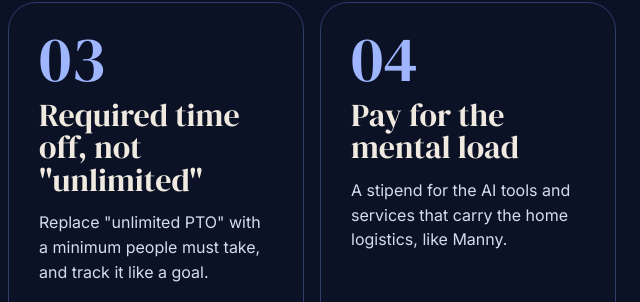
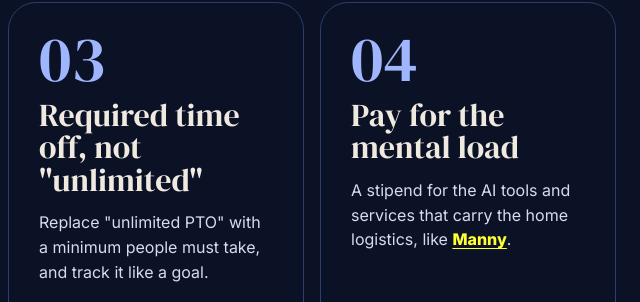
Before and after one commit to chaunceynartey/chaunceynartey-site, a plain HTML site: page speaking/index.html in a window 1280 px wide. Shown: the part 8018-8320 px from the top of the page, 640-1280 px from the left. Drawn offline with Linux system fonts and the light colour scheme.

Commit message:
For Companies: link Manny to Run Home Manny section
Co-Authored-By: Claude Opus 5.5 <noreply@anthropic.com>
Claude-Session: https://claude.ai/code/session_01QyPfgjfEC59gJDqyBHybk5

```diff
--- a/speaking/index.html
+++ b/speaking/index.html
@@ -220,7 +220,7 @@ sup{font-size:0.3em;vertical-align:super;font-family:"Inter",sans-serif;font-wei
         <div style="border: 1px solid #2c3d6e; border-radius: 28px; padding: 30px; display: flex; flex-direction: column; gap: 14px;"><p style="font-family: 'DM Serif Display', Georgia, serif; font-size: 64px; line-height: 0.8; color: #9fb6ff;">01</p><h3 style="font-family: 'DM Serif Display', Georgia, serif; font-size: 32px; line-height: 1.02; color: #efe9df;">Let people work wherever the work can get done</h3><p style="font-size: 16px; line-height: 1.55; color: #d6dcef;">If the work can be done from the kitchen table while a kid is home sick, let it be done there, without anyone asking permission.</p><p style="margin-top: auto; border-top: 1px solid #2c3d6e; padding-top: 12px; font-size: 14px; line-height: 1.5; color: #9fb6ff;"><b>Why:</b> In a randomized trial of 1,612 employees, working from home two days a week cut quits by about a third, with no drop in performance reviews or promotions. Quits fell most among women.</p></div>
         <div style="border: 1px solid #2c3d6e; border-radius: 28px; padding: 30px; display: flex; flex-direction: column; gap: 14px;"><p style="font-family: 'DM Serif Display', Georgia, serif; font-size: 64px; line-height: 0.8; color: #9fb6ff;">02</p><h3 style="font-family: 'DM Serif Display', Georgia, serif; font-size: 32px; line-height: 1.02; color: #efe9df;">Home is allowed at work</h3><p style="font-size: 16px; line-height: 1.55; color: #d6dcef;">Booking the doctor and taking the school's call happen on company time, without anyone sneaking into a stairwell to do it.</p><p style="margin-top: auto; border-top: 1px solid #2c3d6e; padding-top: 12px; font-size: 14px; line-height: 1.5; color: #9fb6ff;"><b>Why:</b> 47% of employees already say caregiving affects their work all or most of the time. The only choice is whether they handle it openly or in hiding.</p></div>
         <div style="border: 1px solid #2c3d6e; border-radius: 28px; padding: 30px; display: flex; flex-direction: column; gap: 14px;"><p style="font-family: 'DM Serif Display', Georgia, serif; font-size: 64px; line-height: 0.8; color: #9fb6ff;">03</p><h3 style="font-family: 'DM Serif Display', Georgia, serif; font-size: 32px; line-height: 1.02; color: #efe9df;">Required time off, not "unlimited"</h3><p style="font-size: 16px; line-height: 1.55; color: #d6dcef;">Replace "unlimited PTO" with a minimum people must take, and track it like a goal.</p><p style="margin-top: auto; border-top: 1px solid #2c3d6e; padding-top: 12px; font-size: 14px; line-height: 1.5; color: #9fb6ff;"><b>Why:</b> "Unlimited" doesn't add rest. In payroll data from about 1,000 companies, people on unlimited plans took about 12 days a year, roughly the same as people on capped plans.</p></div>
-        <div style="border: 1px solid #2c3d6e; border-radius: 28px; padding: 30px; display: flex; flex-direction: column; gap: 14px;"><p style="font-family: 'DM Serif Display', Georgia, serif; font-size: 64px; line-height: 0.8; color: #9fb6ff;">04</p><h3 style="font-family: 'DM Serif Display', Georgia, serif; font-size: 32px; line-height: 1.02; color: #efe9df;">Pay for the mental load</h3><p style="font-size: 16px; line-height: 1.55; color: #d6dcef;">A stipend for the AI tools and services that carry the home logistics, like Manny.</p><p style="margin-top: auto; border-top: 1px solid #2c3d6e; padding-top: 12px; font-size: 14px; line-height: 1.5; color: #9fb6ff;"><b>Why:</b> Replacing one employee costs one-half to two times their salary. Support costs less than turnover.</p></div>
+        <div style="border: 1px solid #2c3d6e; border-radius: 28px; padding: 30px; display: flex; flex-direction: column; gap: 14px;"><p style="font-family: 'DM Serif Display', Georgia, serif; font-size: 64px; line-height: 0.8; color: #9fb6ff;">04</p><h3 style="font-family: 'DM Serif Display', Georgia, serif; font-size: 32px; line-height: 1.02; color: #efe9df;">Pay for the mental load</h3><p style="font-size: 16px; line-height: 1.55; color: #d6dcef;">A stipend for the AI tools and services that carry the home logistics, like <a href="/run-home/#manny" style="color: #ffff33; font-weight: 800; text-decoration: underline; text-underline-offset: 3px;">Manny</a>.</p><p style="margin-top: auto; border-top: 1px solid #2c3d6e; padding-top: 12px; font-size: 14px; line-height: 1.5; color: #9fb6ff;"><b>Why:</b> Replacing one employee costs one-half to two times their salary. Support costs less than turnover.</p></div>
         <div style="background: #2a55e5; border-radius: 28px; padding: 30px; display: flex; flex-direction: column; gap: 14px; transform: rotate(-1.5deg);"><p style="font-family: 'DM Serif Display', Georgia, serif; font-size: 64px; line-height: 0.8; color: #ffffff;">05</p><h3 style="font-family: 'DM Serif Display', Georgia, serif; font-size: 32px; line-height: 1.02; color: #ffffff;">Leaders run home first</h3><p style="font-size: 16px; line-height: 1.55; color: #eef2ff;">Leaders put their own family time on the calendar, where the team can see it. When the boss does it, everyone else feels allowed to.</p><p style="margin-top: auto; border-top: 1px solid #6f8ff0; padding-top: 12px; font-size: 14px; line-height: 1.5; color: #dce5ff;"><b>Why:</b> Research on supervisors as work-life role models finds employees tend to follow the boundaries their managers keep.</p></div>
       </div>
       <p style="font-size: 13px; line-height: 1.6; color: #6f7ba3; max-width: 110ch;">Sources: Bloom, Han &amp; Liang, <a href="https://pmc.ncbi.nlm.nih.gov/articles/PMC11208135/" style="color: #9fb6ff;">randomized trial of hybrid work</a>, Nature, 2024 · Fuller &amp; Raman, The Caring Company, Harvard Business School, 2019 · <a href="https://namely.com/blog/does-your-pto-plan-type-even-really-matter/" style="color: #9fb6ff;">Namely PTO data</a>, 2021 · <a href="https://www.gallup.com/workplace/247391/fixable-problem-costs-businesses-trillion.aspx" style="color: #9fb6ff;">Gallup</a>, 2019 · Koch &amp; Binnewies, supervisors as work-life role models, 2015.</p>
```
